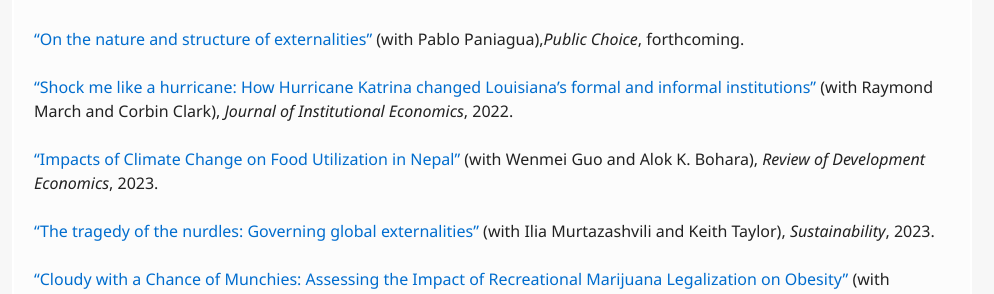
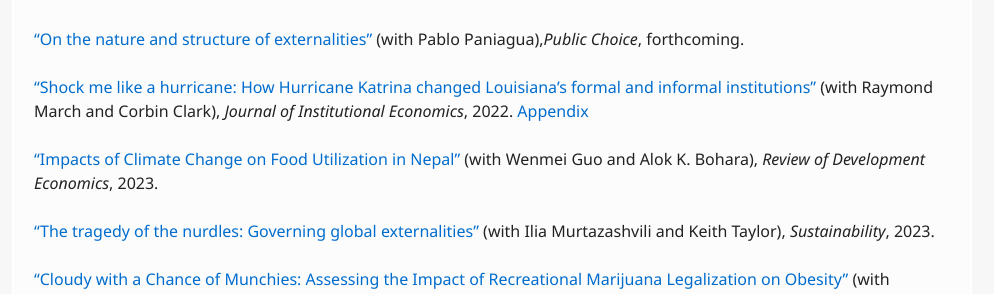
Before and after one commit to veeshanr/veeshanr.github.io, a Jekyll site: the page built from pages/research.md, in a window 1280 px wide. Shown: the part 270-564 px from the top of the page, without its empty margins (148-1142 px from the left). Built offline with Jekyll 4.4.1, drawn with Linux system fonts in a browser that asks for light colours.

Commit message:
Update research.md

```diff
--- a/pages/research.md
+++ b/pages/research.md
@@ -13,7 +13,7 @@
 
 [“On the nature and structure of externalities”][19] (with Pablo Paniagua),*Public Choice*, forthcoming.
 
-[“Shock me like a hurricane: How Hurricane Katrina changed Louisiana's formal and informal institutions”] [20] (with Raymond March and Corbin Clark), *Journal of Institutional Economics*, 2022.
+[“Shock me like a hurricane: How Hurricane Katrina changed Louisiana's formal and informal institutions”] [20] (with Raymond March and Corbin Clark), *Journal of Institutional Economics*, 2022. [Appendix](files/Katrina Appendix.pdf)
 
 [“Impacts of Climate Change on Food Utilization in Nepal”] [16] (with Wenmei Guo and Alok K. Bohara), *Review of Development Economics*, 2023.
 
```
